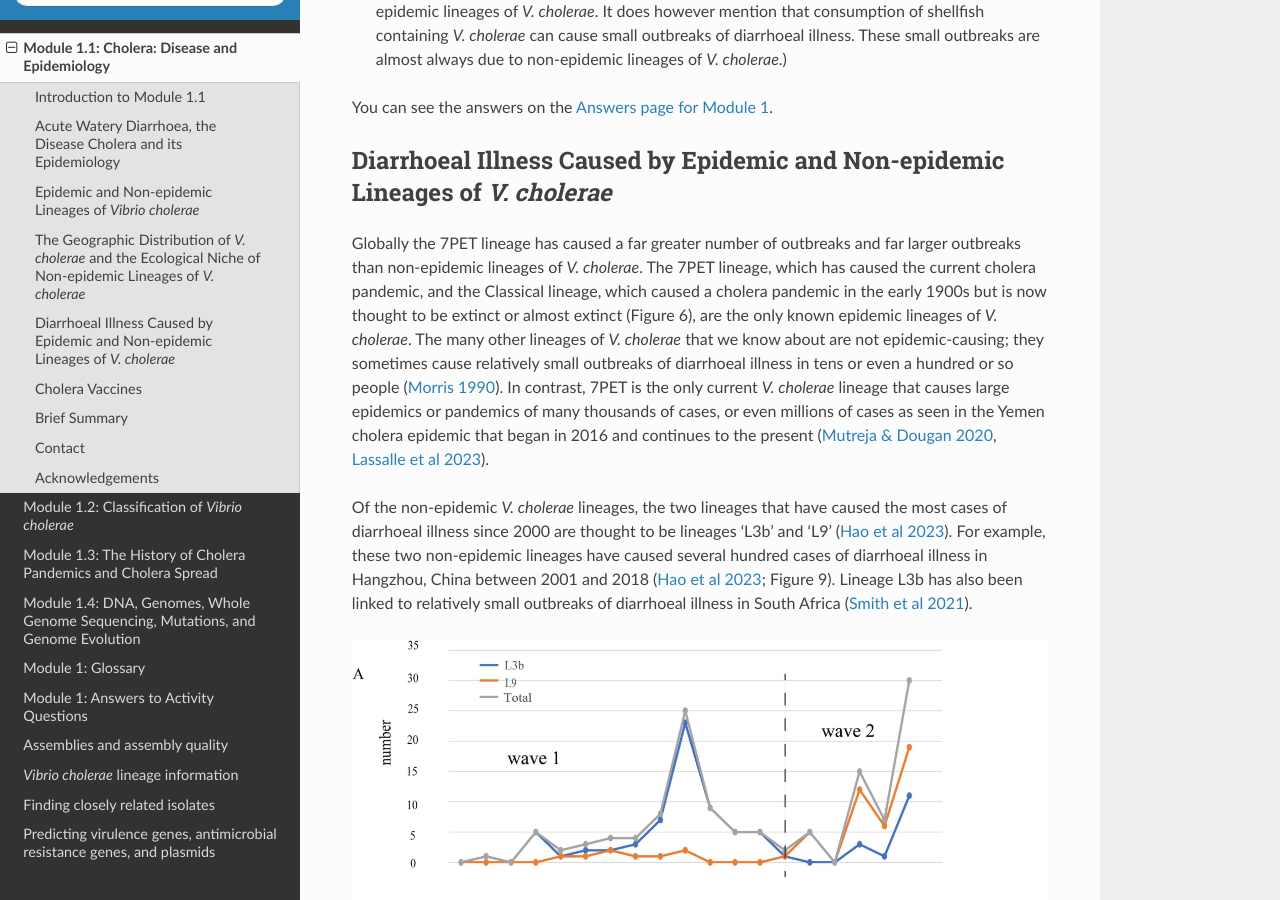
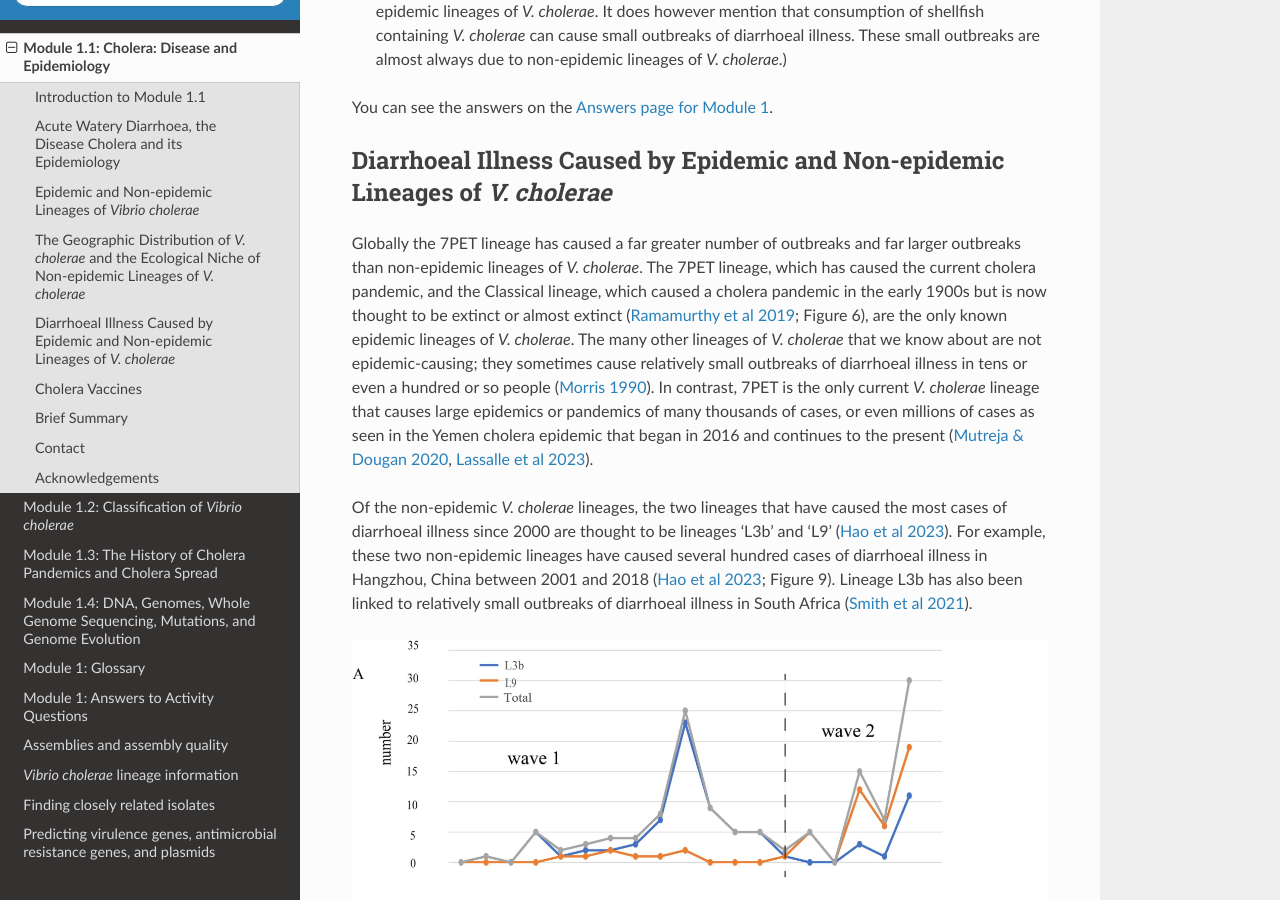
Before and after one commit to avrilcoghlan/cholerabook, a Sphinx documentation site: the page built from docs/source/vibriogenomes.rst, in a window 1280 px wide and 900 px high, scrolled down 9133 px. Built offline with Sphinx 7.4.7 and the Read the Docs theme 2.0.0, drawn with Linux system fonts in a browser that asks for light colours.

Commit message:
Update vibriogenomes.rst

```diff
--- a/docs/source/vibriogenomes.rst
+++ b/docs/source/vibriogenomes.rst
@@ -316,7 +316,7 @@ Diarrhoeal Illness Caused by Epidemic and Non-epidemic Lineages of *V. cholerae*
 
 Globally the 7PET lineage has caused a far greater number of outbreaks and far larger outbreaks than non-epidemic lineages of *V. cholerae*.
 The 7PET lineage, which has caused the current cholera pandemic, and the Classical lineage, which caused a cholera pandemic in the early 1900s but is now thought
-to be extinct or almost extinct (Figure 6), are the only known epidemic lineages of *V. cholerae*.
+to be extinct or almost extinct (`Ramamurthy et al 2019`_; Figure 6), are the only known epidemic lineages of *V. cholerae*.
 The many other lineages of *V. cholerae* that we know about are not epidemic-causing; they sometimes cause relatively small outbreaks of diarrhoeal illness in
 tens or even a hundred or so people (`Morris 1990`_). In contrast, 7PET is the only current *V. cholerae* lineage
 that causes large epidemics or pandemics of many thousands of cases, or even millions of
@@ -327,6 +327,8 @@ cases as seen in the Yemen cholera epidemic that began in 2016 and continues to
 .. _Morris 1990: https://pubmed.ncbi.nlm.nih.gov/2286218/
 
 .. _Lassalle et al 2023: https://pubmed.ncbi.nlm.nih.gov/37770747/
+
+.. _Ramamurthy et al 2019: https://pubmed.ncbi.nlm.nih.gov/31396501/
 
 Of the non-epidemic *V. cholerae* lineages, the two lineages that have caused the most cases of diarrhoeal illness
 since 2000 are thought to be lineages 'L3b' and 'L9' (`Hao et al 2023`_). For example, these two non-epidemic lineages
```
